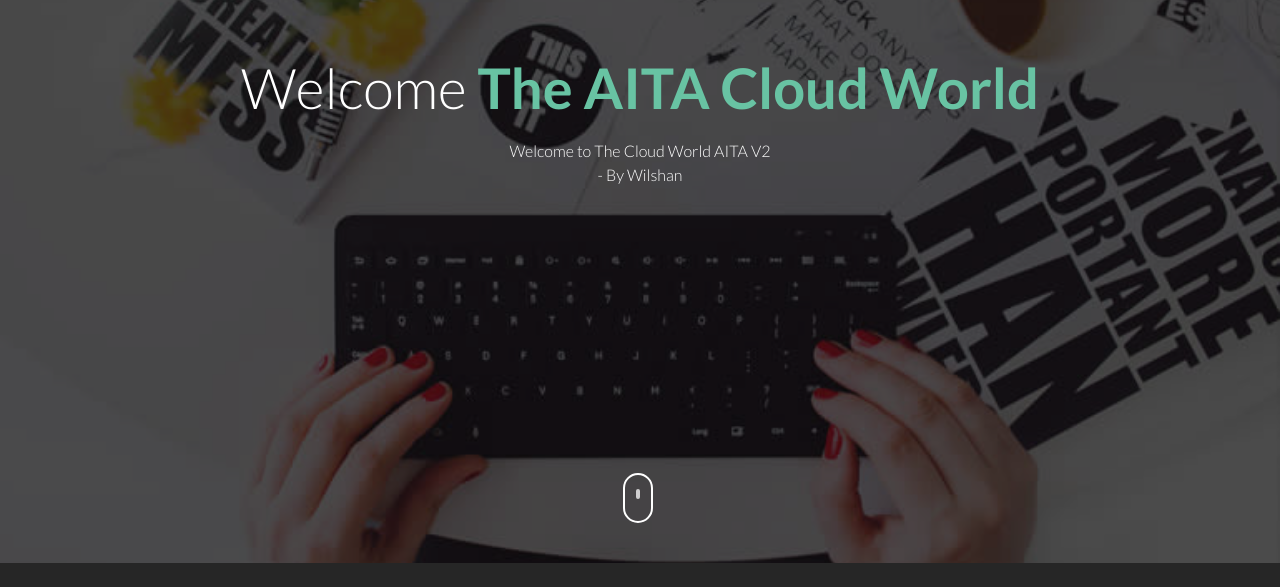
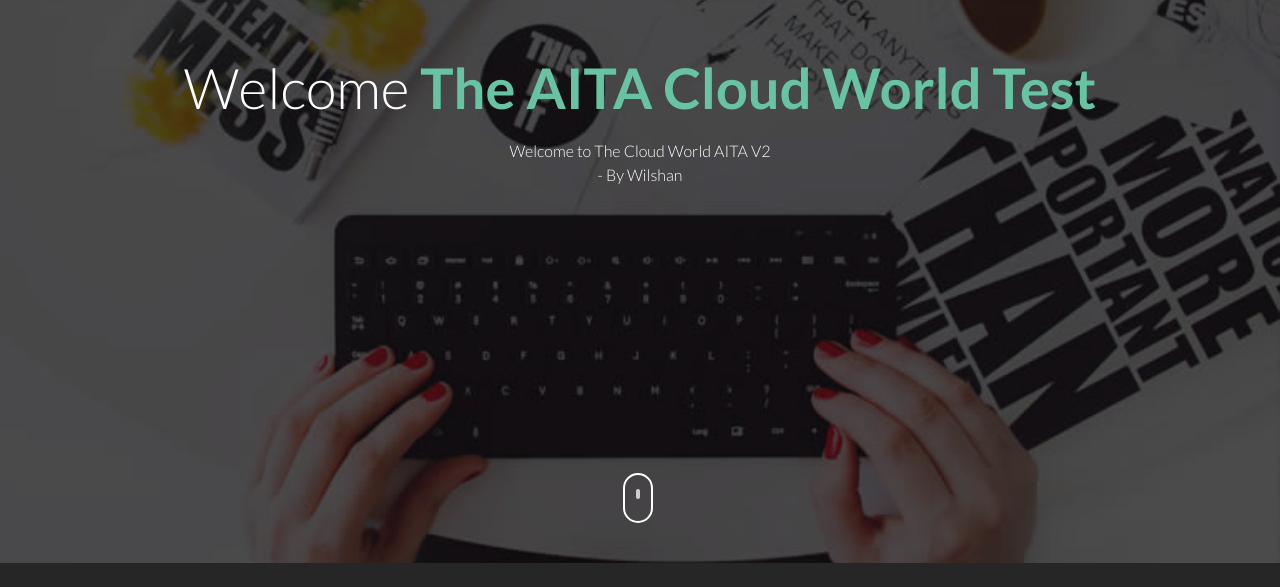
Before and after one commit to nil-2025/testcodepipeline, a plain HTML site: page index.html in a window 1280 px wide. Shown: the part 237-824 px from the top of the page. Drawn offline with Linux system fonts and the light colour scheme.

Commit message:
Update index.html

```diff
--- a/index.html
+++ b/index.html
@@ -39,7 +39,7 @@
 				<div class="col-md-12 text-center st-header-content">
 					<div class="logo"><a href=""><img src="images/logo.png" alt=""></a></div>
 					<div class="st-header-title">
-						<h2>Welcome <span>The AITA Cloud World</span></h2>
+						<h2>Welcome <span>The AITA Cloud World Test</span></h2>
 						<p>Welcome to The Cloud World AITA V2<br /> - By Wilshan </p>
 					</div>
 				</div>
```
